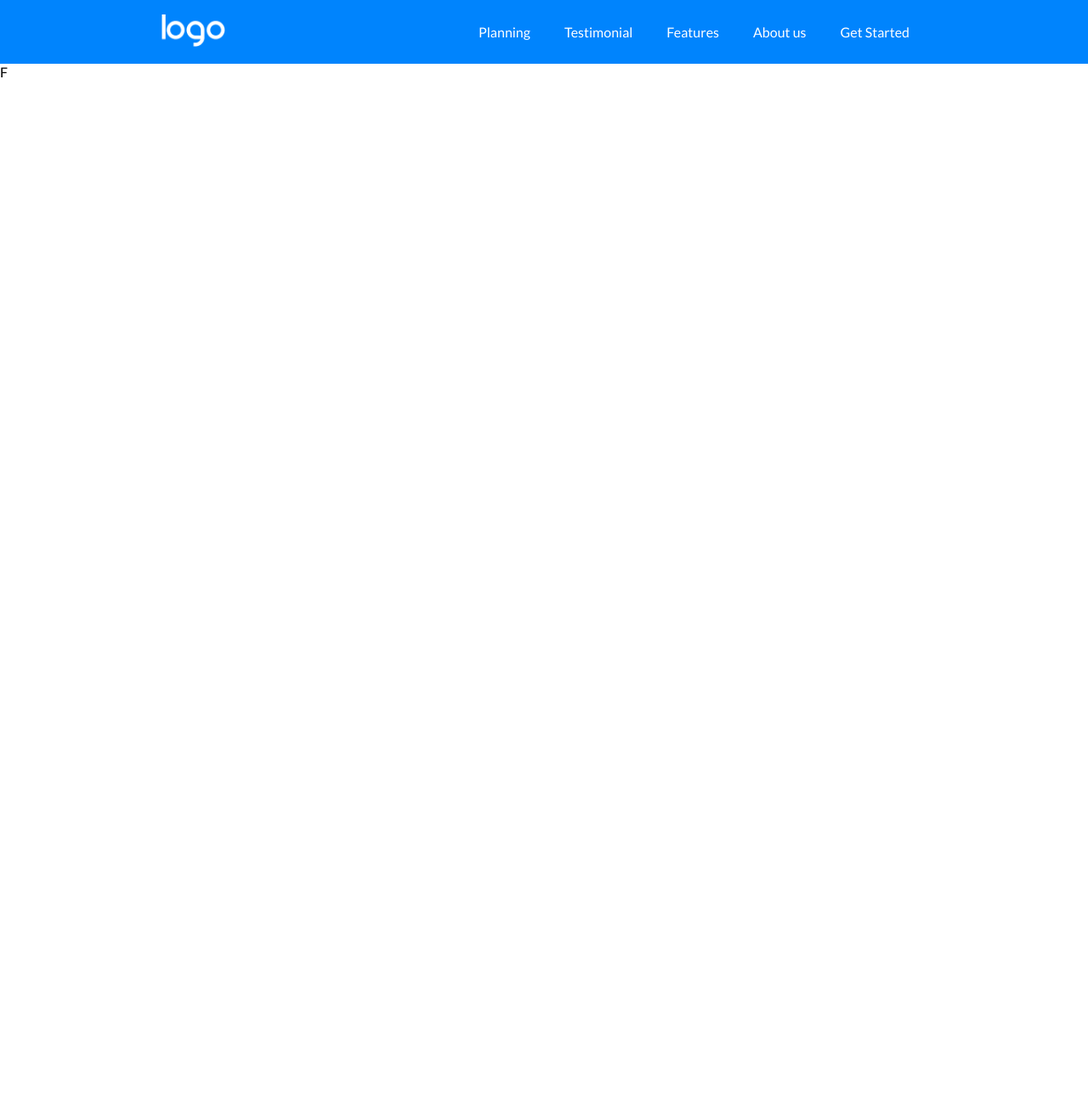
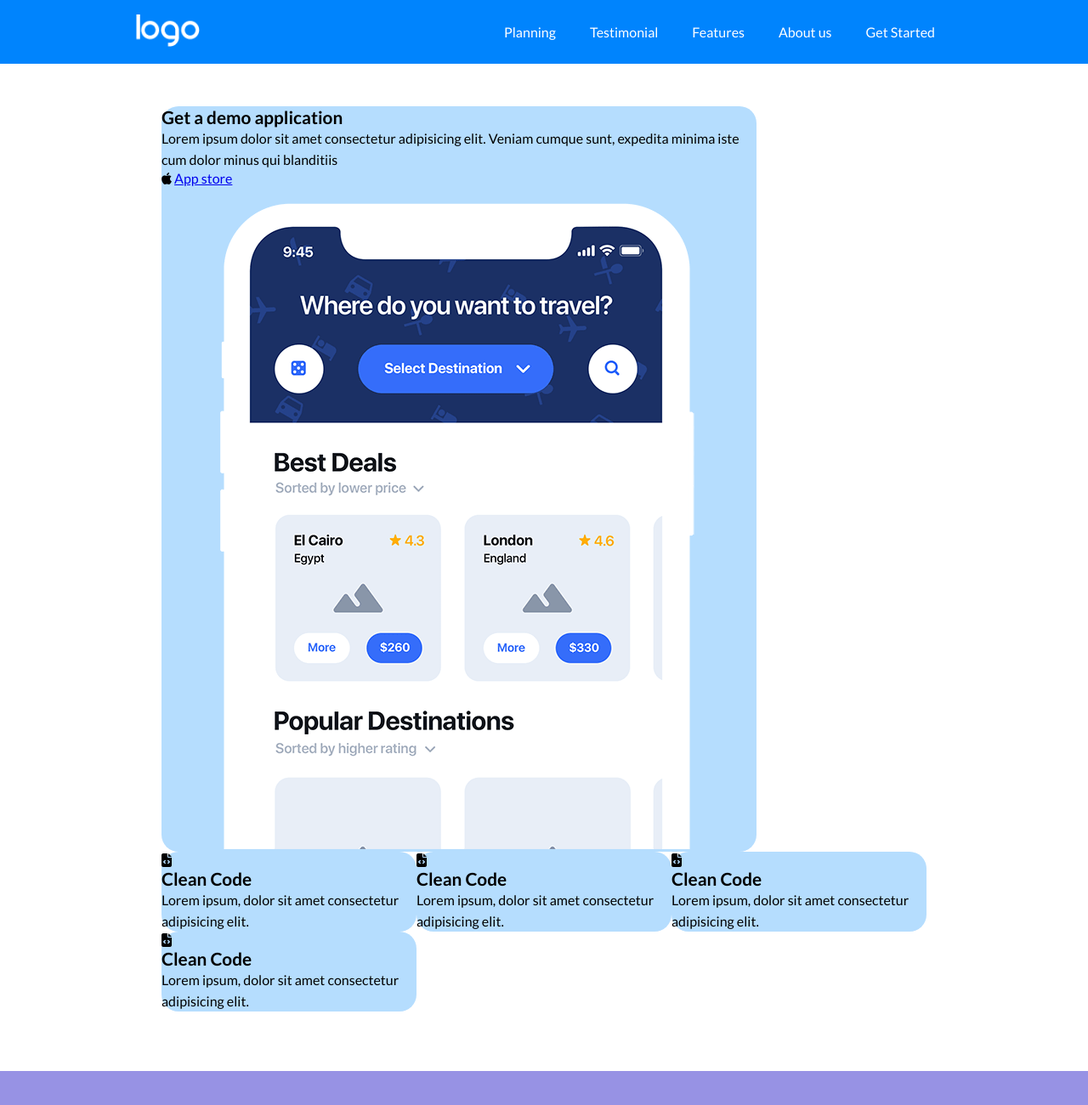
Before and after one commit to LucaFabbozzo/htmlcss-responsive-layout, a plain HTML site: page index.html in a window 1280 px wide. Shown: the top 1300 px of the page at 85% size. Before the commit the page ends 800 px from the top, so only its background shows below. Drawn offline with Linux system fonts and the light colour scheme.

Commit message:
working on a sections

```diff
--- a/css/style.css
+++ b/css/style.css
@@ -16,6 +16,14 @@ img {
   width: 100%;
 }
 
+h4 {
+  font-size: 1.3rem;
+}
+
+p {
+  line-height: 25px;
+}
+
 /* utilities */
 
 .d-flex {
@@ -23,7 +31,7 @@ img {
 }
 
 .container {
-  width: 95%;
+  width: 90%;
   margin: 0 auto;
 }
 
@@ -39,19 +47,15 @@ header img {
   width: 75px;
 }
 
-header ul li .btn{
-  color: black;
-}
-
 header {
-  background-color: #0084FD;;
+  background-color: #0084FD;
 }
 
 header .container {
   justify-content: space-between;
   align-items: center;
   height: 75px;
-  padding: 0 30px;
+
 }
 
 header .menu-bar i {
@@ -72,6 +76,40 @@ header .menu-classic ul li{
 }
 
 
+/* main */
+
+/* section get */
+
+section.get {
+  flex-wrap: wrap;
+  padding: 50px 30px 70px 30px
+}
+
+section.get .box {
+  background-color: #B5DDFE;
+  border-radius: 20px;
+  width: 310px;
+}
+
+
+/* section strategic */
+
+section.strategic {
+  background-color: #9792E4;
+  flex-wrap: wrap;
+  padding: 50px 30px 70px 30px
+}
+
+
+
+
+
+
+
+
+
+
+
 
 
 
@@ -84,7 +122,7 @@ header .menu-classic ul li{
 
 @media (min-width: 915px) {
 
-  header .container {
+ .container {
     width: 75%;
   }
 
@@ -96,3 +134,31 @@ header .menu-classic ul li{
     display: inline-block;
   }
 }
+
+/* main */
+
+
+/* section get */
+
+@media (min-width: 768px) {
+
+  main section .box.app {
+    width: 470px;
+  }
+
+  main section .box.items {
+    width: 210px;
+  }
+}
+
+
+@media (min-width: 915px) {
+
+  main section .box.app {
+    width: 700px;
+  }
+
+  main section .box.items {
+    width: 300px;
+  }
+}
--- a/index.html
+++ b/index.html
@@ -34,13 +34,69 @@
   </header>
 
   <main>
-    <section></section>
-    <section></section>
-    <section></section>
-    <section></section>
-    <section></section>
-    <section></section>
+    <section class="get container d-flex">
+      <div class="box app">
+        <h4>Get a demo application</h4>
+        <p>Lorem ipsum dolor sit amet consectetur adipisicing elit. Veniam cumque sunt, expedita minima iste cum dolor minus qui blanditiis</p>
+        <div>
+          <i class="fa-brands fa-apple"></i>
+          <a href="#">App store</a>
+        </div>
+        <img src="./img/phone.png" alt="iphone">
+      </div>
+
+      <div class="box items">
+        <i class="fa-solid fa-file-code"></i>
+        <h4>Clean Code</h4>
+        <p>Lorem ipsum, dolor sit amet consectetur adipisicing elit.</p>
+      </div>
+
+      <div class="box items">
+        <i class="fa-solid fa-file-code"></i>
+        <h4>Clean Code</h4>
+        <p>Lorem ipsum, dolor sit amet consectetur adipisicing elit.</p>
+      </div>
+
+      <div class="box items">
+        <i class="fa-solid fa-file-code"></i>
+        <h4>Clean Code</h4>
+        <p>Lorem ipsum, dolor sit amet consectetur adipisicing elit.</p>
+      </div>
+
+      <div class="box items">
+        <i class="fa-solid fa-file-code"></i>
+        <h4>Clean Code</h4>
+        <p>Lorem ipsum, dolor sit amet consectetur adipisicing elit.</p>
+      </div>
+    </section>
+
+
+
+    <section class="strategic d-flex">
+     <div class="container">
+      <div class="box left">
+        <img src="./img/planning1.png" alt="#">
+        <h3>Strategic Planning</h3>
+        <p>Lorem ipsum, dolor sit amet consectetur adipisicing elit. Illo officia nihil placeat consectetur sed voluptatum laborum iusto aliquam numquam</p>
+      </div>
+      <div class="box right">
+        <img src="./img/planning2.png" alt="#">
+        <h4>App Developement</h4>
+        <p>Lorem ipsum dolor sit amet consectetur, adipisicing elit.</p>
+        <i class="fa-solid fa-arrow-down"></i>
+      </div>
+     </div>
+    </section>
+
+    <section class="testimonials"></section>
+
+    <section class="benefits"></section>
+
+    <section class="about-us"></section>
+
+    <section class="get-started"></section>
   </main>
+
   <footer>F</footer>
 </body>
 </html>
```
